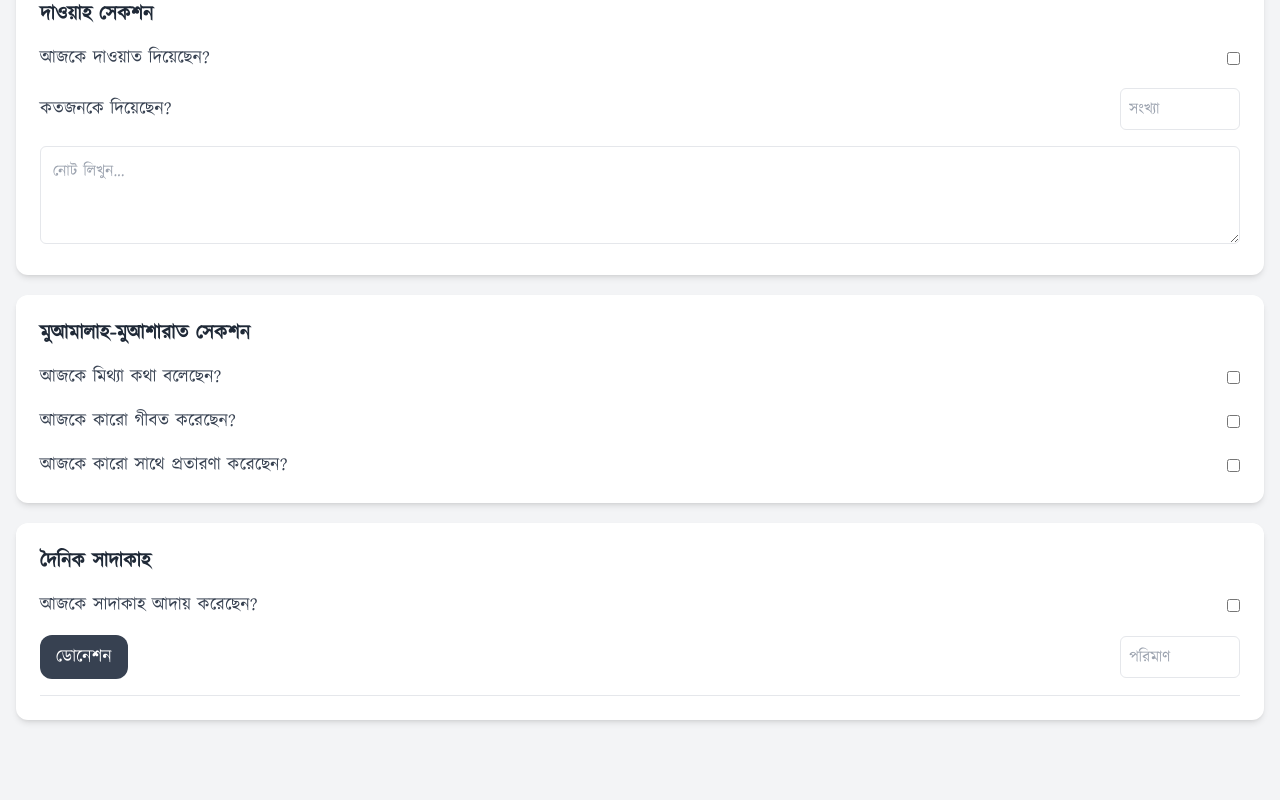
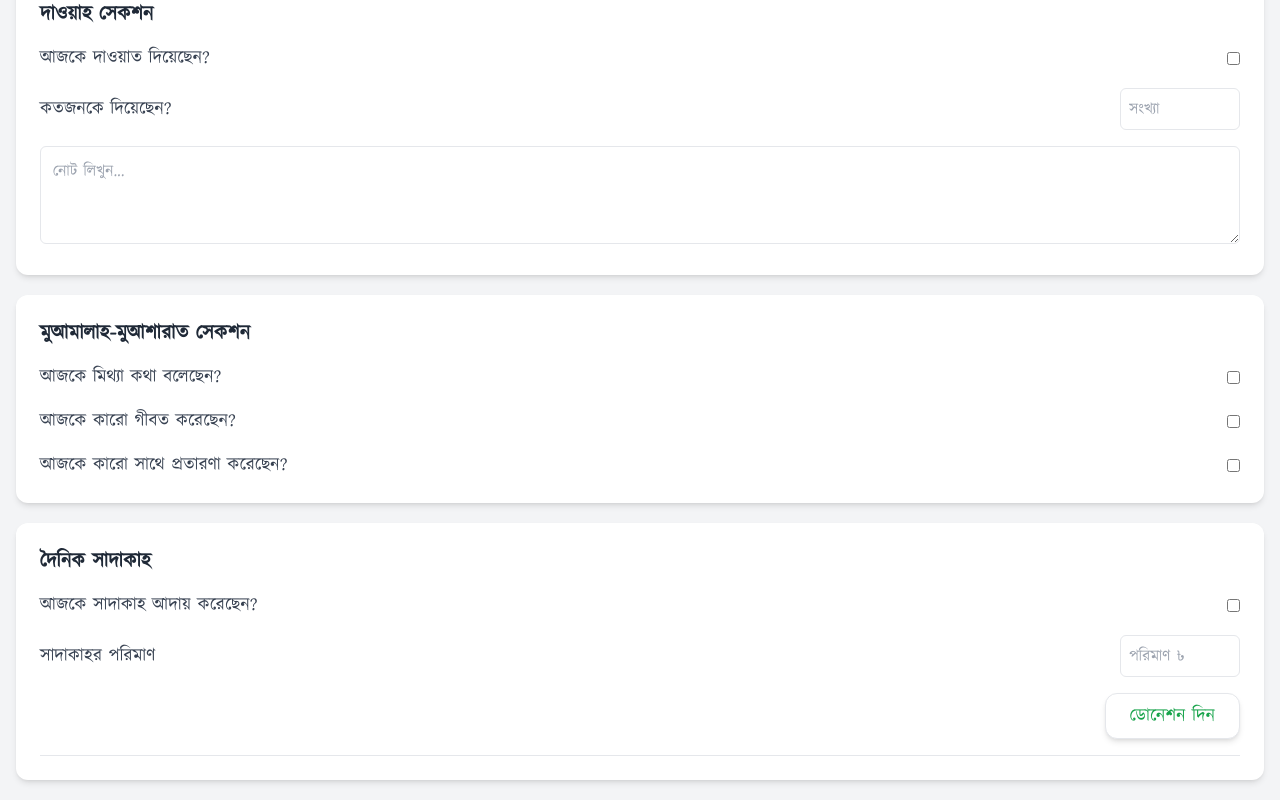
Before and after one commit to RashedAbdullah/muslim-bangla-muhasabah, a Next.js app: page / in a window 1280 px wide. Shown: the part 2086-2886 px from the top of the page. Before the commit the page ends 2826 px from the top, so only its background shows below. Built offline with nearby package versions, Linux system fonts and the light colour scheme; no server answers.

Commit message:
Muamalah

```diff
--- a/app/track/page.js
+++ b/app/track/page.js
@@ -17,7 +17,6 @@ import SadaqahTable from "@/components/table/sadaqah-table";
 import SalahTable from "@/components/table/salah-table";
 import SiyamTable from "@/components/table/siyam-table";
 import SleepingTable from "@/components/table/sleeping-table";
-import Image from "next/image";
 
 const TrackingHistory = () => {
   const [isGenerating, setIsGenerating] = useState(false);
@@ -57,7 +56,7 @@ const TrackingHistory = () => {
       return;
     }
 
-    input.style.display = "block"; // পিডিএফ তৈরি করার জন্য এলিমেন্ট দেখানো
+    input.style.display = "block";
 
     const scale = window.innerWidth <= 768 ? 3 : 2;
 
--- a/components/sadaqah-section.jsx
+++ b/components/sadaqah-section.jsx
@@ -1,30 +1,37 @@
-import React from "react";
-
 const SadaqahSection = () => {
   return (
     <div className="bg-white p-6 rounded-xl shadow-md space-y-4">
       <h3 className="text-xl font-bold text-gray-800">দৈনিক সাদাকাহ</h3>
       <div className="space-y-4">
         <div className="flex justify-between items-center">
-          <p className="text-lg text-gray-700">আজকে সাদাকাহ আদায় করেছেন?</p>
+          <label htmlFor="sadaqah" className="text-lg text-gray-700">
+            আজকে সাদাকাহ আদায় করেছেন?
+          </label>
           <input
+            id="sadaqah"
             type="checkbox"
             className="rounded-md border-gray-300 focus:ring-2 focus:ring-green-600"
           />
         </div>
-        <div className="flex justify-between items-center border-b pb-4">
+        <div className="flex justify-between items-center">
+          <label className="text-lg text-gray-700" htmlFor="amount">
+            সাদাকাহর পরিমাণ
+          </label>
+          <input
+            id="amount"
+            type="number"
+            className="max-w-[120px] p-2 border rounded-md focus:outline-none focus:ring-2 focus:ring-green-600"
+            placeholder="পরিমাণ ৳"
+          />
+        </div>
+        <div className="flex justify-end items-center border-b pb-4">
           <a
             href="https://muslimbangla.com/donation"
             target="_blank"
-            className="text-lg bg-gray-700 text-white py-2 px-4 rounded-xl"
+            className="text-lg bg-white text-green-600 shadow-md border py-2 px-6 rounded-xl"
           >
-            ডোনেশন
+            ডোনেশন দিন
           </a>
-          <input
-            type="number"
-            className="max-w-[120px] p-2 border rounded-md focus:outline-none focus:ring-2 focus:ring-green-600"
-            placeholder="পরিমাণ"
-          />
         </div>
       </div>
     </div>
```
Also changed, not shown: components/ojifa-section.jsx (+2 -5 lines).
